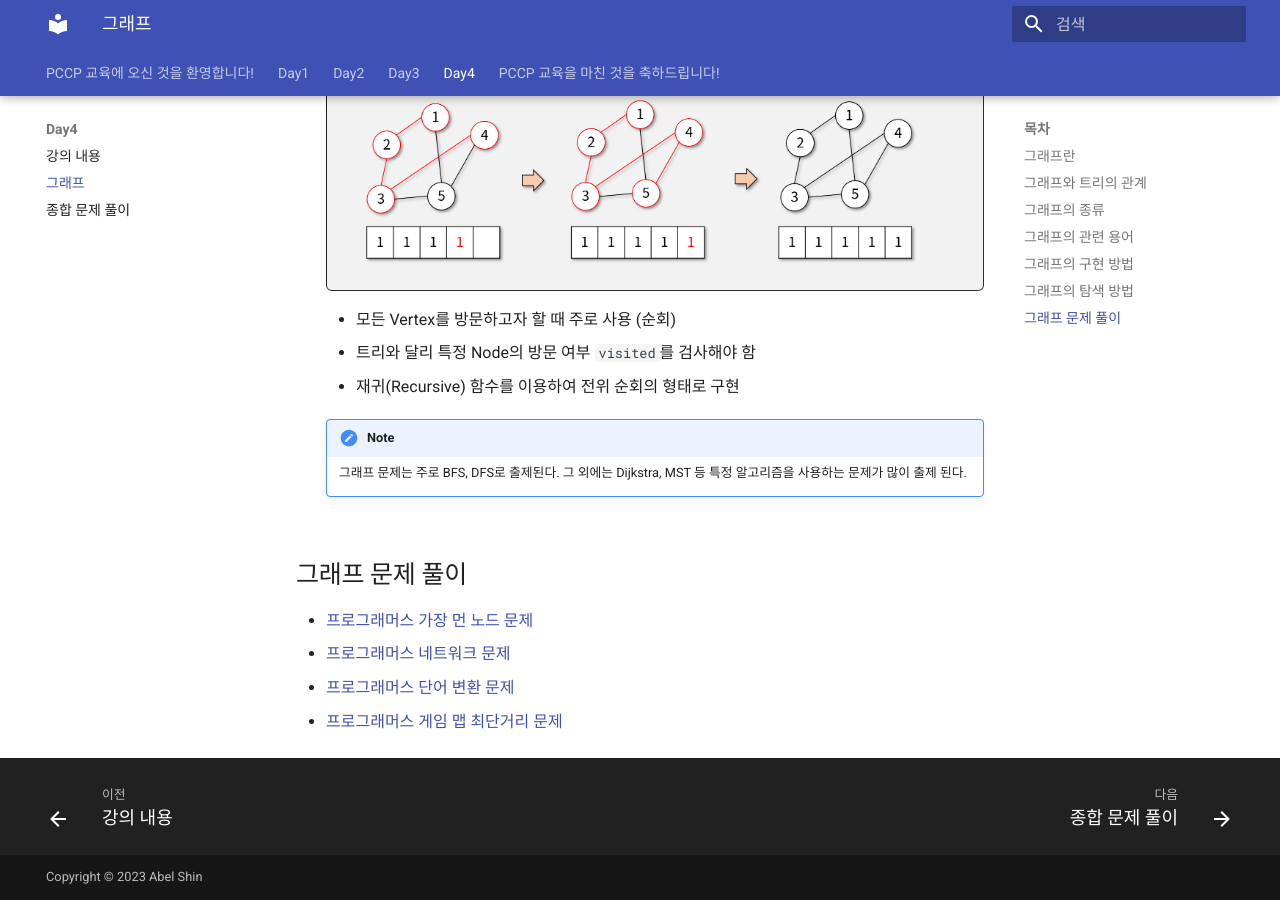
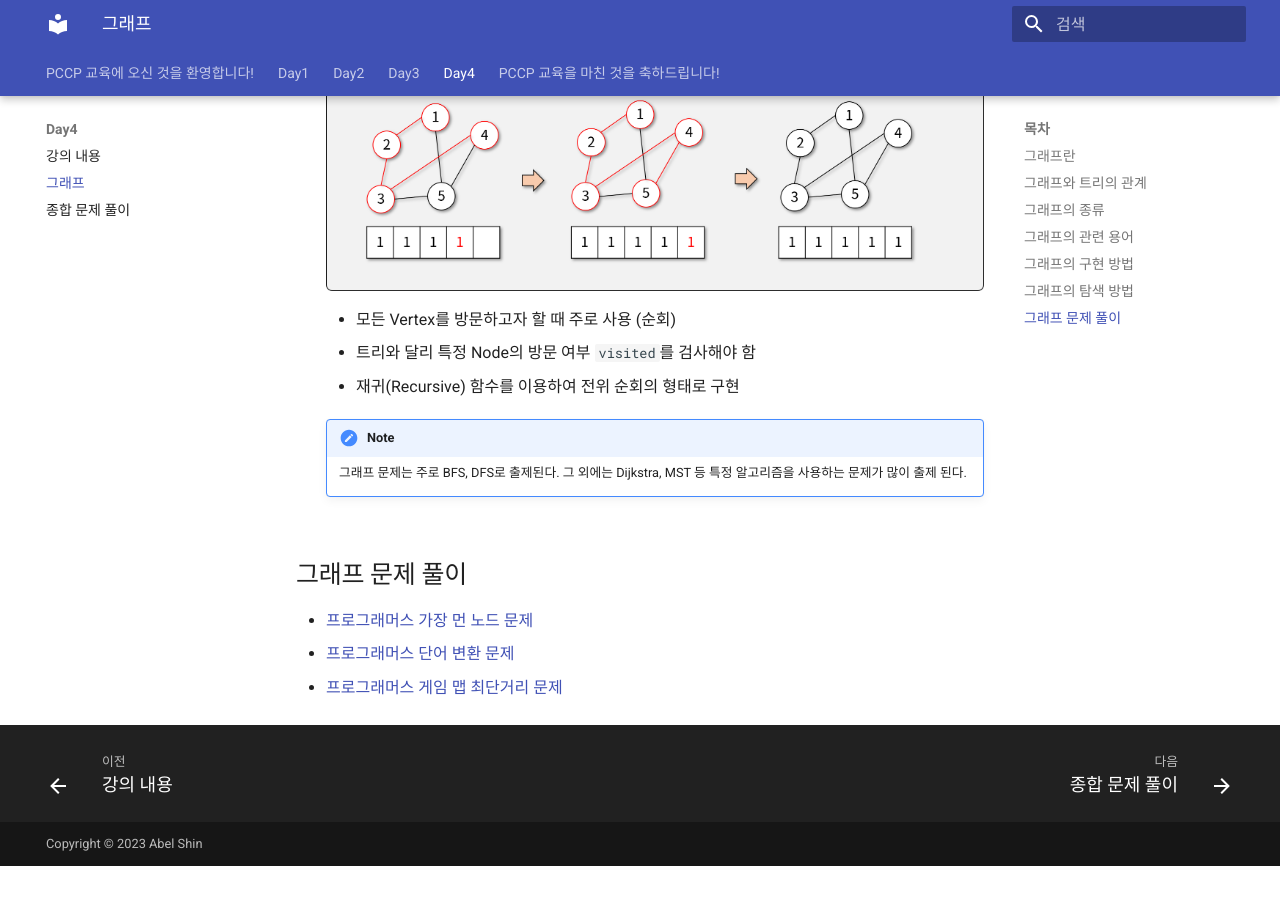
Before and after one commit to abel-shin/pccp-java, an MkDocs documentation site: the page built from docs/day4/section2.md, in a window 1280 px wide and 900 px high, scrolled down 3779 px. Built offline with MkDocs 1.6.1 and Material for MkDocs 9.7.7, drawn with Linux system fonts in a browser that asks for light colours; after the commit the page ends 4645 px from its top, so only the background shows below that.

Commit message:
graph problem change

```diff
--- a/docs/day4/section2.md
+++ b/docs/day4/section2.md
@@ -60,6 +60,5 @@
 ## 그래프 문제 풀이
 
 - [프로그래머스 가장 먼 노드 문제](https://school.programmers.co.kr/learn/courses/30/lessons/49189){:target="_blank"}
-- [프로그래머스 네트워크 문제](https://school.programmers.co.kr/learn/courses/30/lessons/43162){:target="_blank"}
 - [프로그래머스 단어 변환 문제](https://school.programmers.co.kr/learn/courses/30/lessons/43163){:target="_blank"}
 - [프로그래머스 게임 맵 최단거리 문제](https://school.programmers.co.kr/learn/courses/30/lessons/1844){:target="_blank"}
```
